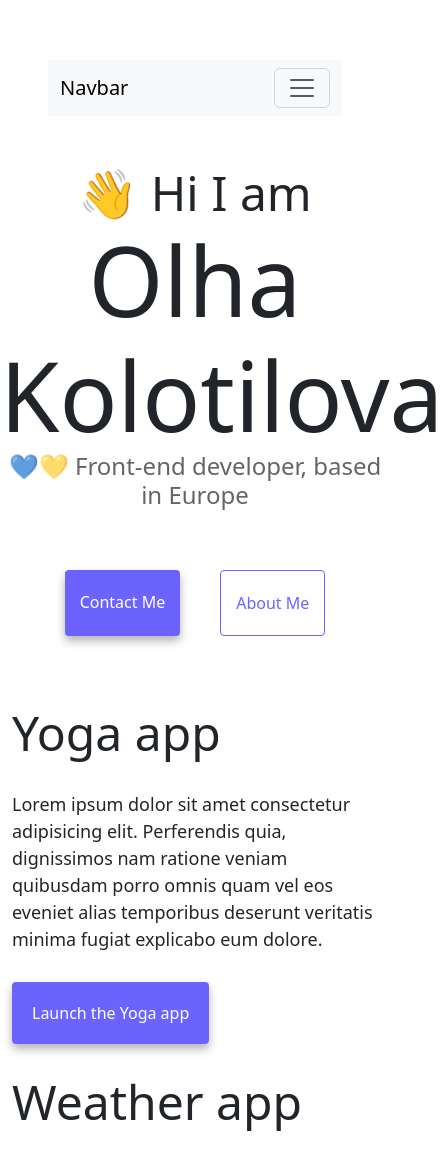
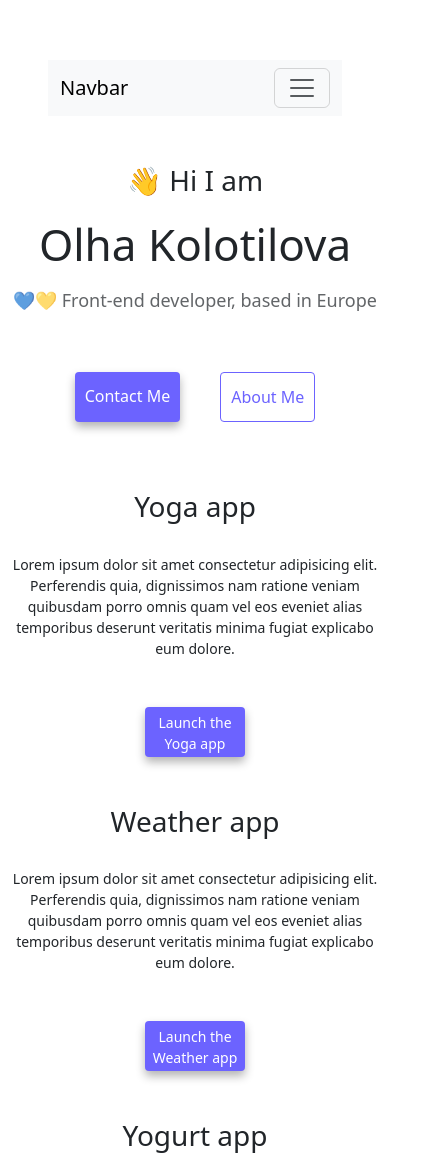
Before and after one commit to Olcha22/Responsive-website-with-SEO, a plain HTML site: page index.html in a window 390 px wide. Shown: the top 1156 px of the page, 443 px wide, since content can reach past the window. Drawn offline with nearby package versions, Linux system fonts and the light colour scheme.

Commit message:
Added media queries to text elements

```diff
--- a/index.html
+++ b/index.html
@@ -45,7 +45,7 @@
         </div>
       </div>
     </nav>
-    <h2>👋 Hi I am</h2>
+    <h2 class="hello">👋 Hi I am</h2>
     <h1>Olha Kolotilova</h1>
     <h3>💙💛 Front-end developer, based in Europe</h3>
     <div class="navigation-links">
@@ -58,8 +58,8 @@
           <img src="images/yoga.png" alt="Woman shows yoga position" class="img-fluid rounded d-none d-sm-block" />
         </div>
         <div class="col-md-6">
-          <h2 class="mb-3 text-start">Yoga app</h2>
-          <p class="about-paragraphs text-start p-0">
+          <h2 class="mb-3">Yoga app</h2>
+          <p class="about-paragraphs p-0">
             Lorem ipsum dolor sit amet consectetur adipisicing elit. Perferendis
             quia, dignissimos nam ratione veniam quibusdam porro omnis quam vel
             eos eveniet alias temporibus deserunt veritatis minima fugiat
@@ -74,14 +74,14 @@
 <div class="container">
       <div class="row mt-5">
         <div class="col-md-6">
-          <h2 class="mb-3 text-start">Weather app</h2>
-          <p class="about-paragraphs text-start p-0">
+          <h2 class="mb-3">Weather app</h2>
+          <p class="about-paragraphs p-0">
             Lorem ipsum dolor sit amet consectetur adipisicing elit. Perferendis
             quia, dignissimos nam ratione veniam quibusdam porro omnis quam vel
             eos eveniet alias temporibus deserunt veritatis minima fugiat
             explicabo eum dolore.
           </p>
-          <div class="mt-5 mb-5">
+          <div class="mt-5">
             <a href="#" title="Launch weather app" class="launch-link">Launch the Weather app</a>
           </div>
         </div>
@@ -97,8 +97,8 @@
           <img src="images/yogurt.png" alt="Yougurt with blueberries in the glass" class="img-fluid rounded d-none d-sm-block" />
         </div>
         <div class="col-md-6">
-          <h2 class="mb-3 text-start">Yogurt app</h2>
-          <p class="about-paragraphs text-start p-0">
+          <h2 class="mb-3">Yogurt app</h2>
+          <p class="about-paragraphs p-0">
             Lorem ipsum dolor sit amet consectetur adipisicing elit. Perferendis
             quia, dignissimos nam ratione veniam quibusdam porro omnis quam vel
             eos eveniet alias temporibus deserunt veritatis minima fugiat
--- a/styles.css
+++ b/styles.css
@@ -22,6 +22,7 @@ h1 {
 
 h2 {
   font-size: 48px;
+  text-align: left;
 }
 
 h3 {
@@ -37,6 +38,9 @@ p {
   text-align: left;
 }
 
+.hello {
+  text-align: center;
+}
 .navigation-links {
   display: flex;
   margin-top: 40px;
@@ -98,3 +102,38 @@ p {
   padding: 20px;
   border-radius: 4px;
 }
+
+@media (max-width: 576px) {
+  h1 {
+    font-size: 44px;
+    margin: 20px;
+  }
+  h2 {
+    font-size: 28px;
+    text-align: center;
+  }
+  h3 {
+    font-size: 18px;
+  }
+  p {
+    text-align: center;
+    padding: 10px;
+    font-size: 14px;
+  }
+  .navigation-links a {
+    padding: 12px 10px;
+    font-size: 16px;
+  }
+  .launch-link {
+    display: block;
+    margin: 0 auto;
+    max-width: 100px;
+    max-height: 50px;
+    text-align: center;
+    padding: 5px;
+    font-size: 14px;
+  }
+  .email-link {
+    font-size: 14px;
+  }
+}
```
Also changed, not shown: about.html (+6 -6 lines).
